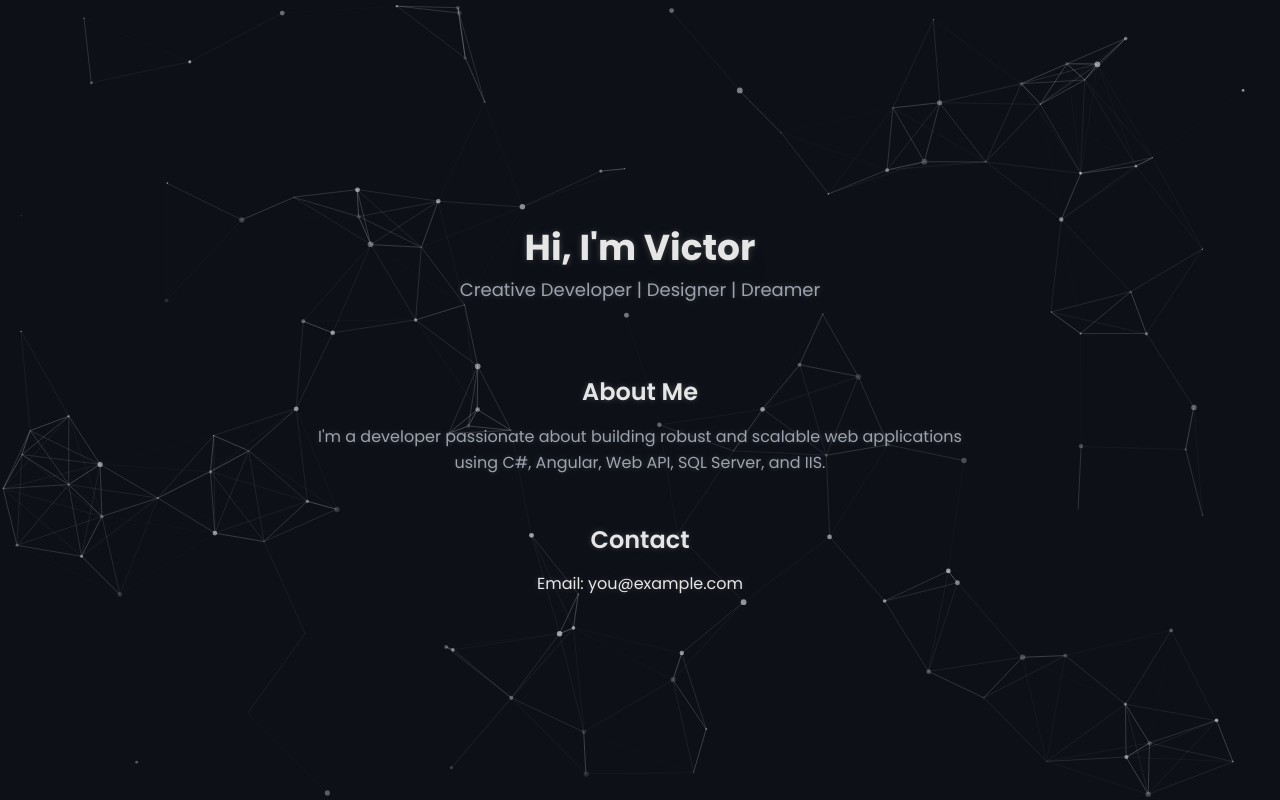
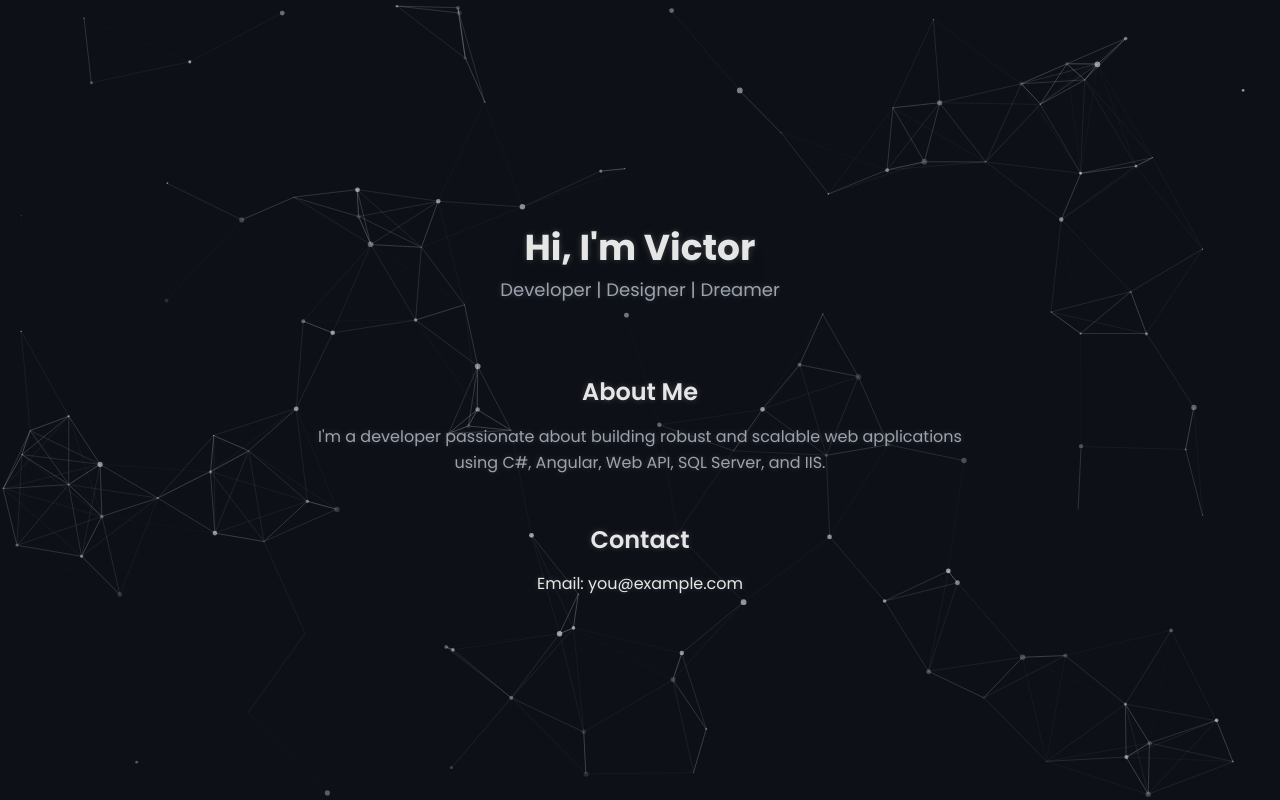
Before and after one commit to victor-amtpl/i, a plain HTML site: page index.html in a window 1280 px wide. Drawn offline with nearby package versions, Linux system fonts and the light colour scheme.

Commit message:
Update index.html

```diff
--- a/index.html
+++ b/index.html
@@ -48,7 +48,7 @@
   <div class="relative z-10 min-h-screen flex flex-col justify-center items-center text-center px-4">
     <header class="py-12">
       <h1 class="text-4xl font-bold drop-shadow-xl">Hi, I'm Victor</h1>
-      <p class="text-gray-400 mt-2 text-lg">Creative Developer | Designer | Dreamer</p>
+      <p class="text-gray-400 mt-2 text-lg">Developer | Designer | Dreamer</p>
     </header>
 
     <section id="about" class="max-w-2xl py-6">
```
